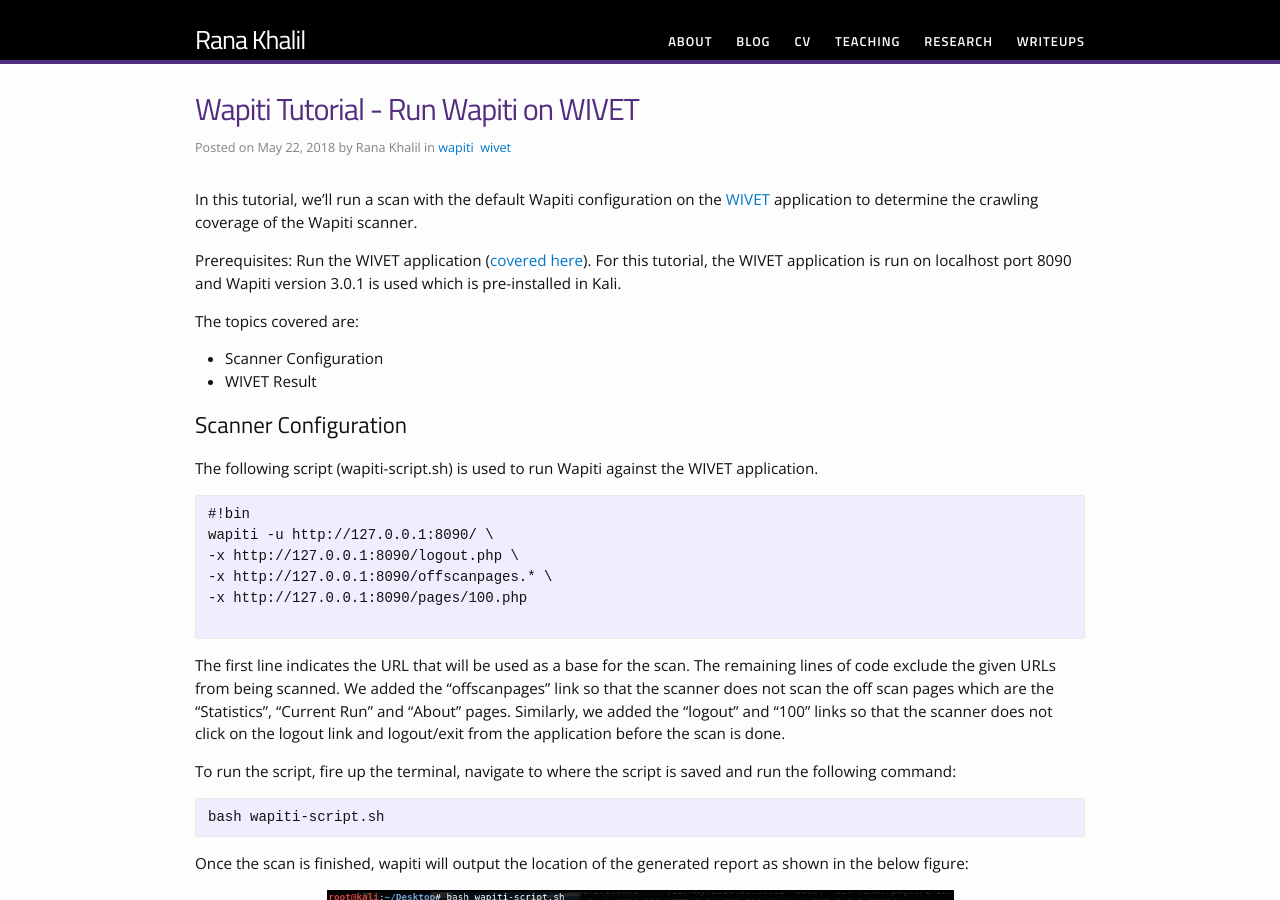
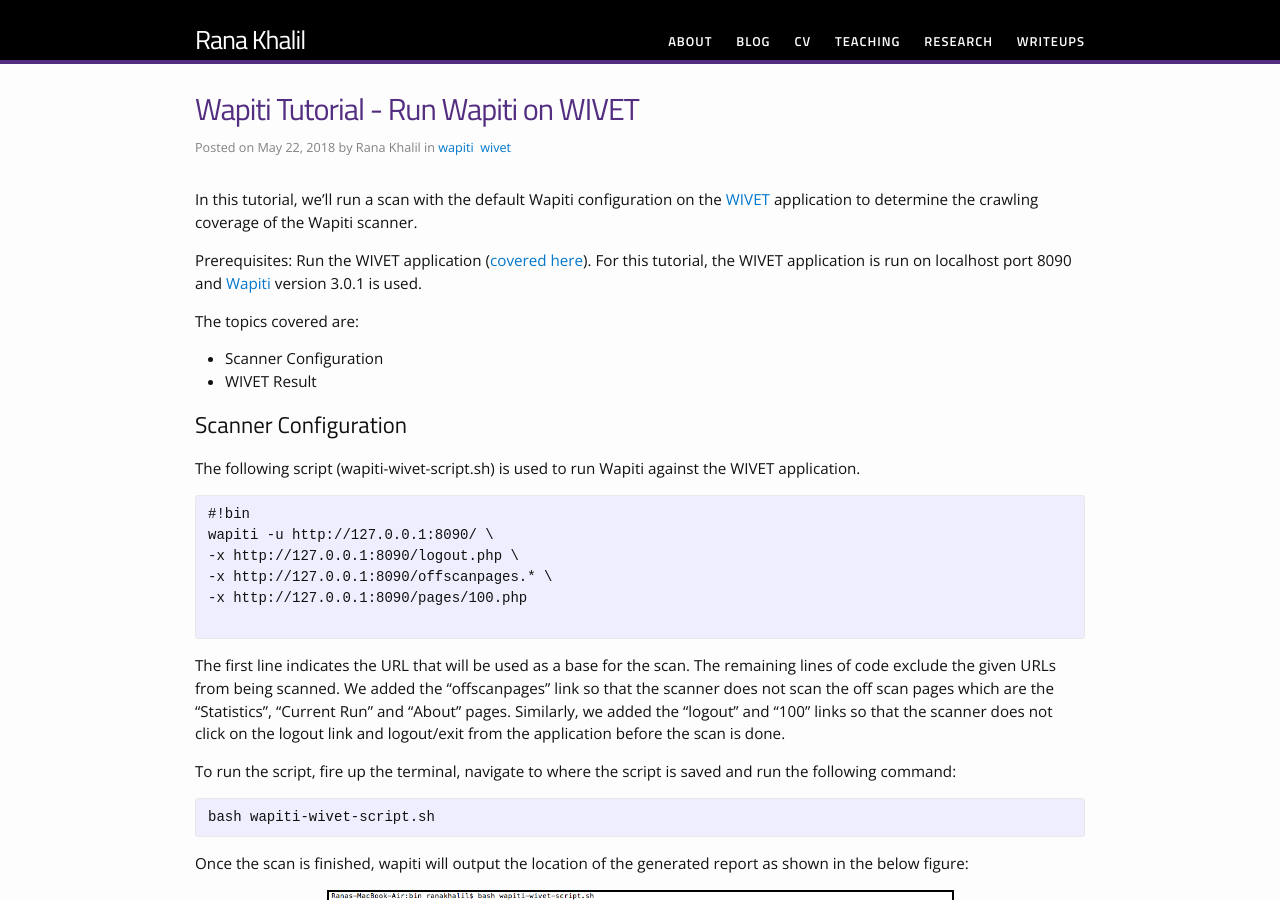
Before and after one commit to rkhal101/rkhal101.github.io, a Jekyll site: the page built from _posts/WAVS/wapiti/2018-05-22-wapiti-wivet.md, in a window 1280 px wide and 900 px high. Built offline with Jekyll 4.4.1, drawn with Linux system fonts in a browser that asks for light colours.

Commit message:
fixed small mistakes in wapiti wivet tutorial

````diff
--- a/_posts/WAVS/wapiti/2018-05-22-wapiti-wivet.md
+++ b/_posts/WAVS/wapiti/2018-05-22-wapiti-wivet.md
@@ -10,7 +10,7 @@
 
 In this tutorial, we'll run a scan with the default Wapiti configuration on the [WIVET](https://github.com/bedirhan/wivet) application to determine the crawling coverage of the Wapiti scanner.
 
-Prerequisites: Run the WIVET application ([covered here](/_posts/WAVS/wivet)). For this tutorial, the WIVET application is run on localhost port 8090 and Wapiti version 3.0.1 is used which is pre-installed in Kali.
+Prerequisites: Run the WIVET application ([covered here](/_posts/WAVS/wivet)). For this tutorial, the WIVET application is run on localhost port 8090 and [Wapiti](http://wapiti.sourceforge.net/) version 3.0.1 is used.
 
 The topics covered are:
 - Scanner Configuration
@@ -18,7 +18,7 @@
 
 
 ## Scanner Configuration
-The following script (wapiti-script.sh) is used to run Wapiti against the WIVET application.
+The following script (wapiti-wivet-script.sh) is used to run Wapiti against the WIVET application.
 
 ```*
 #!bin
@@ -35,7 +35,7 @@
 To run the script, fire up the terminal, navigate to where the script is saved and run the following command:
 
 ```*
-bash wapiti-script.sh
+bash wapiti-wivet-script.sh
 ```
 
 Once the scan is finished, wapiti will output the location of the generated report as shown in the below figure:
````
Also changed, not shown: images/blogs/wapiti/wapiti-terminal-output.png.
